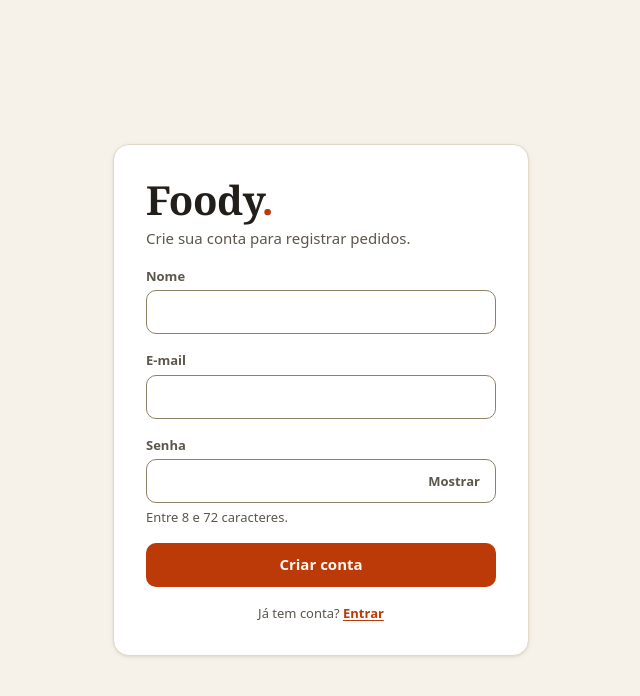
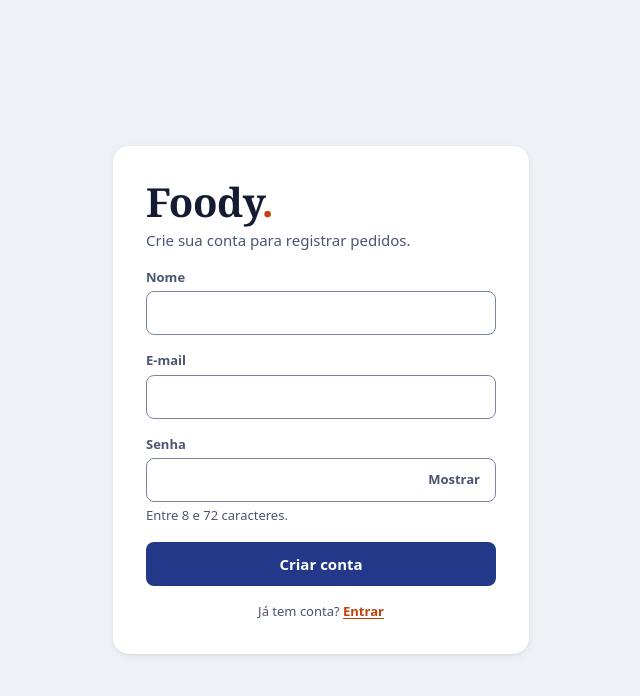
Before and after one commit to rodrigoandradebcc/FoodyDelivery, a React (Vite) app in the folder web/: page /register in a window 1280 px wide. Shown: the top 696 px of the page, without its empty margins (319-959 px from the left). Built offline with nearby package versions, Linux system fonts and the light colour scheme; no server answers.

Commit message:
style(web): Anil & Páprica design tokens, themes and base components

```diff
--- a/web/index.html
+++ b/web/index.html
@@ -3,7 +3,8 @@
   <head>
     <meta charset="UTF-8" />
     <meta name="viewport" content="width=device-width, initial-scale=1.0" />
-    <meta name="theme-color" content="#f7f2e9" />
+    <meta name="theme-color" media="(prefers-color-scheme: light)" content="#eef1f5" />
+    <meta name="theme-color" media="(prefers-color-scheme: dark)" content="#0c1121" />
     <link rel="icon" type="image/svg+xml" href="/favicon.svg" />
     <title>Foody — Pedidos</title>
   </head>
--- a/web/src/index.css
+++ b/web/src/index.css
@@ -38,36 +38,53 @@
 
 @layer base {
   :root {
-    --bg: #f7f2e9;
+    color-scheme: light dark;
+
+    --bg: #eef1f5;
+    --band: #1b2a63;
+    --band-ink: #ffffff;
     --surface: #ffffff;
-    --surface-dim: #efe8da;
-    --ink: #221e19;
-    --ink-soft: #5c564c;
-    --line: #e2d9c8;
-    --line-strong: #8f8168;
-    --accent: #bc3908;
-    --accent-hover: #a33107;
-    --accent-ink: #fff8f0;
-    --focus: #1d5fbf;
-    --focus-halo: #fff8f0;
-    --danger: #a4200f;
+    --surface-dim: #f6f8fb;
+    --surface-sunken: #e6eaf1;
+    --ink: #141b33;
+    --ink-soft: #4b5571;
+    --line: #dde2ec;
+    --line-strong: #7c859e;
+    --primary: #24388a;
+    --primary-hover: #1c2d72;
+    --primary-ink: #ffffff;
+    --accent: #c2410c;
+    --focus: #c2410c;
+    --focus-halo: #ffffff;
+    --danger: #b42318;
+    --danger-ink: #ffffff;
+    --danger-bg: #fdecea;
+    --info-bg: #e7ecfb;
+    --card-border: transparent;
 
-    --st-recebido-ink: #1d5fbf;
-    --st-recebido-bg: #eaf1fc;
-    --st-em-preparo-ink: #7a4e00;
-    --st-em-preparo-bg: #fbf0dc;
-    --st-saiu-ink: #0e6b63;
-    --st-saiu-bg: #e0f2ef;
-    --st-entregue-ink: #196b34;
-    --st-entregue-bg: #e4f3e7;
-    --st-cancelado-ink: #5f594f;
-    --st-cancelado-bg: #ece7de;
+    --st-recebido-ink: #2a46a8;
+    --st-recebido-bg: #e7ecfb;
+    --st-recebido-bar: #2a46a8;
+    --st-em-preparo-ink: #7f5300;
+    --st-em-preparo-bg: #fcf0d4;
+    --st-em-preparo-bar: #b07800;
+    --st-saiu-ink: #6232a8;
+    --st-saiu-bg: #f0e8fb;
+    --st-saiu-bar: #7c4dc4;
+    --st-entregue-ink: #18693a;
+    --st-entregue-bg: #e2f3e8;
+    --st-entregue-bar: #25884c;
+    --st-cancelado-ink: #565d70;
+    --st-cancelado-bg: #eaecf1;
+    --st-cancelado-bar: #7c859e;
 
-    --font-display: "Fraunces Variable", Georgia, "Times New Roman", serif;
-    --font-body: "Public Sans Variable", system-ui, -apple-system, "Segoe UI", sans-serif;
+    --font-display: "Fraunces Variable", Georgia, serif;
+    --font-ui: "Public Sans Variable", system-ui, sans-serif;
     --font-mono: ui-monospace, "SF Mono", Menlo, Consolas, monospace;
+    --text-xs: 0.75rem;
     --text-sm: 0.8125rem;
     --text-base: 0.9375rem;
+    --text-md: 1rem;
     --text-lg: clamp(1.0625rem, 1rem + 0.3vw, 1.1875rem);
     --text-xl: clamp(1.375rem, 1.2rem + 0.8vw, 1.75rem);
     --text-2xl: clamp(1.75rem, 1.4rem + 1.6vw, 2.5rem);
@@ -79,13 +96,25 @@
     --sp-5: 1.5rem;
     --sp-6: 2rem;
     --sp-7: 3rem;
+    --sp-8: 4rem;
 
-    --r-sm: 6px;
-    --r-md: 10px;
+    --r-sm: 8px;
+    --r-md: 12px;
     --r-lg: 16px;
+    --r-xl: 24px;
+    --r-pill: 999px;
 
-    --shadow-sm: 0 1px 2px rgb(34 30 25 / 0.08), 0 1px 6px rgb(34 30 25 / 0.05);
-    --shadow-md: 0 4px 16px rgb(34 30 25 / 0.12);
+    --shadow-sm: 0 1px 2px rgb(20 27 51 / 0.06), 0 2px 8px rgb(20 27 51 / 0.06);
+    --shadow-md: 0 6px 20px rgb(20 27 51 / 0.1);
+    --shadow-lg: 0 12px 32px rgb(20 27 51 / 0.14);
+
+    --rail-w: 4.5rem;
+    --rail-w-open: 14.5rem;
+    --topbar-h: 3.5rem;
+    --band-h: 8.5rem;
+    --gutter: clamp(1rem, 2.5vw, 2rem);
+    --col-min: 15.5rem;
+    --tear-bg: var(--bg);
 
     --icon-sm: 16px;
     --icon-md: 20px;
@@ -104,12 +133,90 @@
     --z-toast: 1000;
   }
 
+  @media (max-width: 639.98px) {
+    :root {
+      --band-h: 6.5rem;
+    }
+  }
+
+  @media (prefers-color-scheme: dark) {
+    :root {
+      --bg: #0c1121;
+      --band: #18234d;
+      --band-ink: #e6e9f4;
+      --surface: #151c31;
+      --surface-dim: #1b2339;
+      --surface-sunken: #242b44;
+      --ink: #e6e9f4;
+      --ink-soft: #a1a9c2;
+      --line: #2a3354;
+      --line-strong: #69739a;
+      --primary: #8fa5ff;
+      --primary-hover: #a9baff;
+      --primary-ink: #0c1121;
+      --accent: #ff9a6b;
+      --focus: #ffb08a;
+      --focus-halo: #0c1121;
+      --danger: #ff8a7a;
+      --danger-ink: #0c1121;
+      --danger-bg: #3a1a1f;
+      --info-bg: #1c2550;
+      --card-border: #2a3354;
+
+      --st-recebido-ink: #a3b5ff;
+      --st-recebido-bg: #1c2550;
+      --st-recebido-bar: #a3b5ff;
+      --st-em-preparo-ink: #f2c260;
+      --st-em-preparo-bg: #2e2610;
+      --st-em-preparo-bar: #f2c260;
+      --st-saiu-ink: #cdb0ff;
+      --st-saiu-bg: #2a1f48;
+      --st-saiu-bar: #cdb0ff;
+      --st-entregue-ink: #7bd8a0;
+      --st-entregue-bg: #12301f;
+      --st-entregue-bar: #7bd8a0;
+      --st-cancelado-ink: #aeb4c6;
+      --st-cancelado-bg: #242a3c;
+      --st-cancelado-bar: #7f879c;
+
+      --shadow-sm: 0 1px 2px rgb(0 0 0 / 0.5);
+      --shadow-md: 0 6px 20px rgb(0 0 0 / 0.45);
+      --shadow-lg: 0 12px 32px rgb(0 0 0 / 0.55);
+    }
+  }
+
+  [data-status="RECEBIDO"] {
+    --st-ink: var(--st-recebido-ink);
+    --st-bg: var(--st-recebido-bg);
+    --st-bar: var(--st-recebido-bar);
+  }
+  [data-status="EM_PREPARO"] {
+    --st-ink: var(--st-em-preparo-ink);
+    --st-bg: var(--st-em-preparo-bg);
+    --st-bar: var(--st-em-preparo-bar);
+  }
+  [data-status="SAIU_PARA_ENTREGA"] {
+    --st-ink: var(--st-saiu-ink);
+    --st-bg: var(--st-saiu-bg);
+    --st-bar: var(--st-saiu-bar);
+  }
+  [data-status="ENTREGUE"] {
+    --st-ink: var(--st-entregue-ink);
+    --st-bg: var(--st-entregue-bg);
+    --st-bar: var(--st-entregue-bar);
+  }
+  [data-status="CANCELADO"] {
+    --st-ink: var(--st-cancelado-ink);
+    --st-bg: var(--st-cancelado-bg);
+    --st-bar: var(--st-cancelado-bar);
+  }
+
   body {
     background: var(--bg);
     color: var(--ink);
-    font-family: var(--font-body);
+    font-family: var(--font-ui);
     font-size: var(--text-base);
-    line-height: 1.55;
+    line-height: 1.5;
   }
 
   h1,
@@ -119,6 +226,10 @@
     font-weight: 600;
     line-height: 1.15;
     letter-spacing: -0.01em;
+  }
+  h1,
+  h2 {
+    font-variation-settings: "SOFT" 100, "opsz" 72;
   }
   h1 {
     font-size: var(--text-2xl);
@@ -131,15 +242,13 @@
   }
 
   a {
-    color: var(--accent);
+    color: var(--primary);
     text-underline-offset: 2px;
   }
 
   :focus-visible {
     outline: 2px solid var(--focus);
     outline-offset: 2px;
-    box-shadow: 0 0 0 2px var(--focus-halo);
-    border-radius: var(--r-sm);
   }
 
   @media (prefers-reduced-motion: reduce) {
@@ -163,15 +272,20 @@
     min-height: 44px;
     padding: 0 var(--sp-4);
     border: 1px solid transparent;
-    border-radius: var(--r-md);
+    border-radius: var(--r-sm);
+    background: transparent;
+    color: var(--ink);
+    font-family: var(--font-ui);
+    font-size: var(--text-base);
     font-weight: 600;
-    font-size: var(--text-base);
+    line-height: 1.2;
     cursor: pointer;
     touch-action: manipulation;
     transition:
       background-color var(--dur-base) var(--ease-out),
+      border-color var(--dur-base) var(--ease-out),
+      color var(--dur-base) var(--ease-out),
       transform var(--dur-fast) var(--ease-out);
-    background: none;
   }
   a.btn {
     text-decoration: none;
@@ -186,34 +300,62 @@
   }
 
   .btn-primary {
-    background: var(--accent);
-    color: var(--accent-ink);
+    background: var(--primary);
+    color: var(--primary-ink);
   }
   .btn-primary:hover:not(:disabled) {
-    background: var(--accent-hover);
+    background: var(--primary-hover);
   }
 
   .btn-ghost {
-    border-color: var(--line-strong);
+    border-color: var(--line);
+    background: var(--surface);
     color: var(--ink);
-    background: var(--surface);
   }
   .btn-ghost:hover:not(:disabled) {
     background: var(--surface-dim);
+    border-color: var(--line-strong);
   }
 
   .btn-danger-ghost {
+    border-color: color-mix(in srgb, var(--danger) 35%, transparent);
     color: var(--danger);
-    border-color: transparent;
   }
   .btn-danger-ghost:hover:not(:disabled) {
-    background: var(--st-cancelado-bg);
+    background: var(--danger-bg);
+  }
+
+  .btn-danger {
+    background: var(--danger);
+    color: var(--danger-ink);
+  }
+  .btn-danger:hover:not(:disabled) {
+    background: color-mix(in srgb, var(--danger) 88%, var(--ink));
+  }
+
+  .btn-pill {
+    border-radius: var(--r-pill);
+  }
+
+  .btn-lg {
+    min-height: 52px;
+    padding: 0 var(--sp-6);
+    font-size: var(--text-base);
+    box-shadow: var(--shadow-sm);
   }
 
   .btn-sm {
     min-height: 36px;
     padding: 0 var(--sp-3);
     font-size: var(--text-sm);
+  }
+
+  .btn-icon {
+    width: 44px;
+    height: 44px;
+    min-height: 44px;
+    padding: 0;
+    flex: none;
   }
 
   .field {
@@ -226,15 +368,15 @@
     font-weight: 600;
     color: var(--ink-soft);
   }
-
   .field input,
   .field select,
   .field textarea {
     min-height: 44px;
     padding: 0 var(--sp-3);
     border: 1px solid var(--line-strong);
-    border-radius: var(--r-md);
+    border-radius: var(--r-sm);
     background: var(--surface);
+    color: var(--ink);
     font-size: 16px;
     transition: border-color var(--dur-base) var(--ease-out);
   }
@@ -244,8 +386,15 @@
     resize: vertical;
   }
   .field input:hover:not(:disabled),
-  .field select:hover:not(:disabled) {
+  .field select:hover:not(:disabled),
+  .field textarea:hover:not(:disabled) {
     border-color: var(--ink-soft);
+  }
+  .field input:focus-visible,
+  .field select:focus-visible,
+  .field textarea:focus-visible {
+    outline: 2px solid var(--focus);
+    outline-offset: 2px;
   }
   .field input[aria-invalid="true"],
   .field select[aria-invalid="true"],
@@ -262,33 +411,73 @@
   }
 
   .card {
+    position: relative;
     background: var(--surface);
-    border: 1px solid var(--line);
+    border: 1px solid var(--card-border);
     border-radius: var(--r-lg);
     box-shadow: var(--shadow-sm);
   }
 
+  .status-pill {
+    display: inline-flex;
+    align-items: center;
+    gap: 6px;
+    padding: 3px 11px 3px 9px;
+    border-radius: var(--r-pill);
+    background: var(--st-bg);
+    color: var(--st-ink);
+    font-size: var(--text-sm);
+    font-weight: 600;
+    line-height: 1.4;
+  }
+  .status-pill svg {
+    flex: none;
+    color: currentColor;
+    stroke: currentColor;
+  }
+  .status-pill > i {
+    width: 8px;
+    height: 8px;
+    border-radius: 50%;
+    background: currentColor;
+    flex: none;
+  }
+
+  .status-bar {
+    display: block;
+    width: 28px;
+    height: 6px;
+    border-radius: var(--r-pill);
+    background: var(--st-bar);
+    flex: none;
+  }
+
   .tear {
     position: relative;
-    margin-top: var(--sp-3);
-    padding-top: var(--sp-3);
-    border-top: 1px dashed var(--line-strong);
+    height: 14px;
+    padding-inline: 12px;
+    background-image: linear-gradient(to right, var(--line) 6px, transparent 6px);
+    background-size: 10px 2px;
+    background-repeat: repeat-x;
+    background-position: left center;
+    background-origin: content-box;
+    background-clip: content-box;
   }
   .tear::before,
   .tear::after {
     content: "";
     position: absolute;
-    top: -6px;
-    width: 12px;
-    height: 12px;
+    top: 0;
+    width: 14px;
+    height: 14px;
     border-radius: 50%;
-    background: var(--bg);
+    background: var(--tear-bg);
   }
   .tear::before {
-    left: calc(var(--sp-4) * -1 - 6px);
+    left: -8px;
   }
   .tear::after {
-    right: calc(var(--sp-4) * -1 - 6px);
+    right: -8px;
   }
 
   .badge {
@@ -296,40 +485,63 @@
     align-items: center;
     gap: var(--sp-1);
     padding: 2px var(--sp-2);
-    border-radius: 999px;
+    border-radius: var(--r-pill);
     font-size: var(--text-sm);
     font-weight: 600;
   }
 
-  .badge-recebido {
-    color: var(--st-recebido-ink);
-    background: var(--st-recebido-bg);
+  .alert {
+    padding: var(--sp-3);
+    border-radius: var(--r-sm);
+    background: var(--danger-bg);
+    color: var(--danger);
+    font-size: var(--text-sm);
   }
-  .badge-em-preparo {
-    color: var(--st-em-preparo-ink);
-    background: var(--st-em-preparo-bg);
-  }
-  .badge-saiu {
-    color: var(--st-saiu-ink);
-    background: var(--st-saiu-bg);
-  }
-  .badge-entregue {
-    color: var(--st-entregue-ink);
-    background: var(--st-entregue-bg);
-  }
-  .badge-cancelado {
-    color: var(--st-cancelado-ink);
-    background: var(--st-cancelado-bg);
+  .alert-info {
+    background: var(--info-bg);
+    color: var(--ink);
   }
 
-  .is-cancelled {
-    background: var(--st-cancelado-bg);
-    border-color: var(--line);
-    box-shadow: none;
+  .back-link {
+    display: inline-flex;
+    align-items: center;
+    gap: var(--sp-1);
+    width: fit-content;
+    min-height: 32px;
+    font-size: var(--text-sm);
+    font-weight: 600;
     color: var(--ink-soft);
+    text-decoration: none;
+    transition: color var(--dur-fast) var(--ease-out);
   }
-  .is-cancelled .tear {
-    border-top-color: var(--ink-soft);
+  .back-link::before {
+    content: "";
+    width: 0.4rem;
+    height: 0.4rem;
+    border-left: 1.5px solid currentColor;
+    border-bottom: 1.5px solid currentColor;
+    transform: rotate(45deg);
+  }
+  .back-link:hover {
+    color: var(--primary);
+  }
+
+  .skip-link {
+    position: absolute;
+    top: var(--sp-2);
+    left: var(--sp-2);
+    z-index: var(--z-toast);
+    padding: var(--sp-2) var(--sp-4);
+    border-radius: var(--r-sm);
+    background: var(--surface);
+    color: var(--primary);
+    font-weight: 600;
+    box-shadow: var(--shadow-md);
+    transform: translateY(calc(-100% - var(--sp-4)));
+  }
+  .skip-link:focus,
+  .skip-link:focus-visible {
+    transform: none;
   }
 
   .icon {
@@ -346,15 +558,6 @@
     width: var(--icon-lg);
     height: var(--icon-lg);
   }
-
-  .tnum,
-  .mono {
-    font-variant-numeric: tabular-nums;
-  }
-  .mono {
-    font-family: var(--font-mono);
-    font-variant-numeric: tabular-nums;
-  }
 }
 
 @layer utilities {
@@ -362,27 +565,28 @@
     position: absolute;
     width: 1px;
     height: 1px;
+    padding: 0;
+    margin: -1px;
+    overflow: hidden;
+    clip: rect(0 0 0 0);
     clip-path: inset(50%);
-    overflow: hidden;
     white-space: nowrap;
+    border: 0;
   }
 
-  .muted {
-    color: var(--ink-soft);
+  .tnum {
+    font-variant-numeric: tabular-nums;
   }
 
-  @keyframes rise {
-    from {
-      opacity: 0;
-      transform: translateY(8px);
-    }
-    to {
-      opacity: 1;
-      transform: none;
-    }
+  .mono {
+    font-family: var(--font-mono);
+    font-variant-numeric: tabular-nums;
   }
-  .rise {
-    animation: rise var(--dur-slow) var(--ease-out) both;
-    animation-delay: calc(var(--i, 0) * var(--stagger-step));
+
+  .display {
+    font-family: var(--font-display);
+    font-variation-settings: "SOFT" 100, "opsz" 72;
+    font-weight: 600;
+    letter-spacing: -0.01em;
   }
 }
--- a/web/src/main.tsx
+++ b/web/src/main.tsx
@@ -2,7 +2,7 @@ import { QueryClient, QueryClientProvider } from "@tanstack/react-query";
 import { StrictMode } from "react";
 import { createRoot } from "react-dom/client";
 import { BrowserRouter } from "react-router";
-import "@fontsource-variable/fraunces";
+import "@fontsource-variable/fraunces/soft.css";
 import "@fontsource-variable/public-sans";
 import "./index.css";
 import { ApiError } from "./api/http";
```
